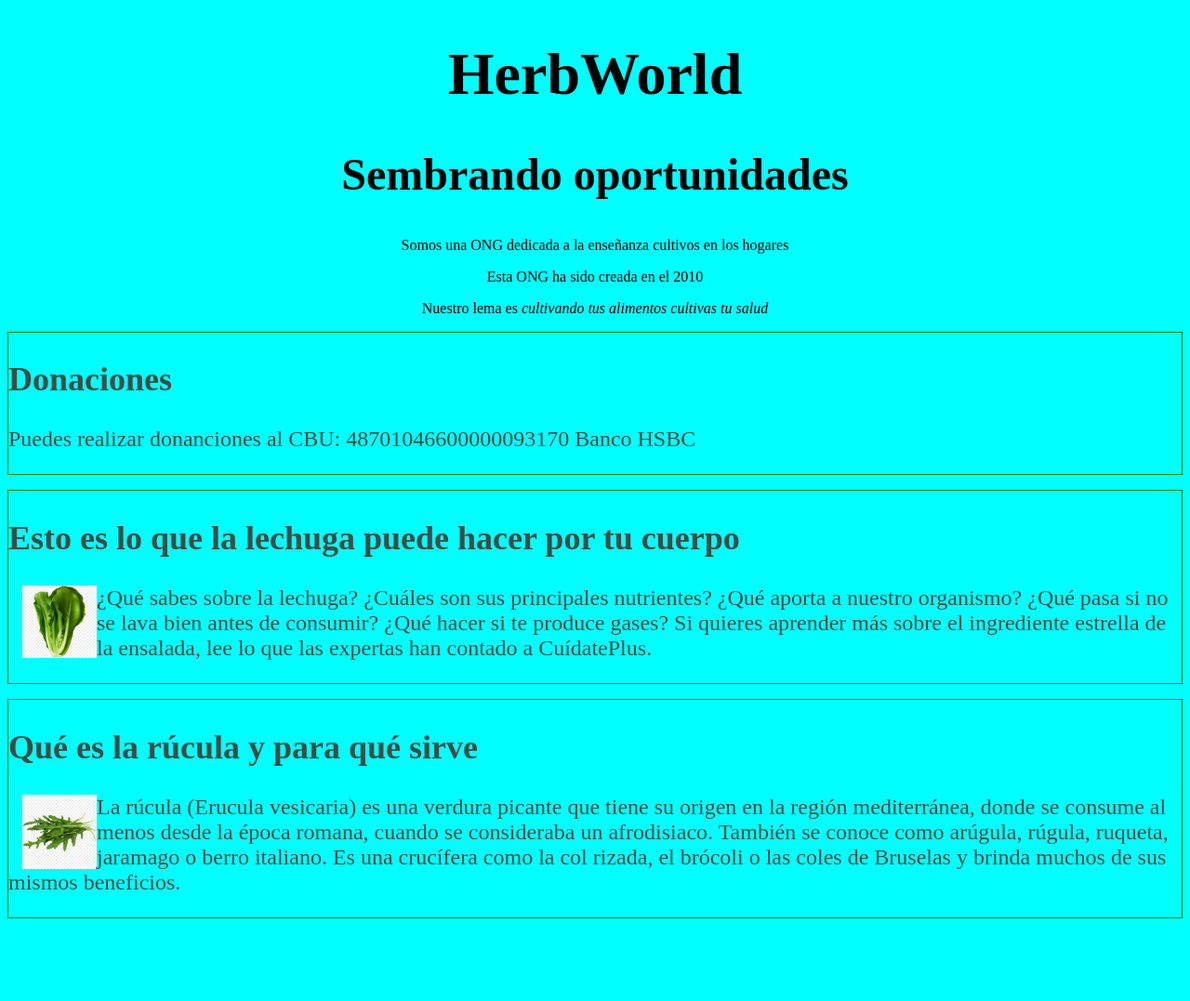
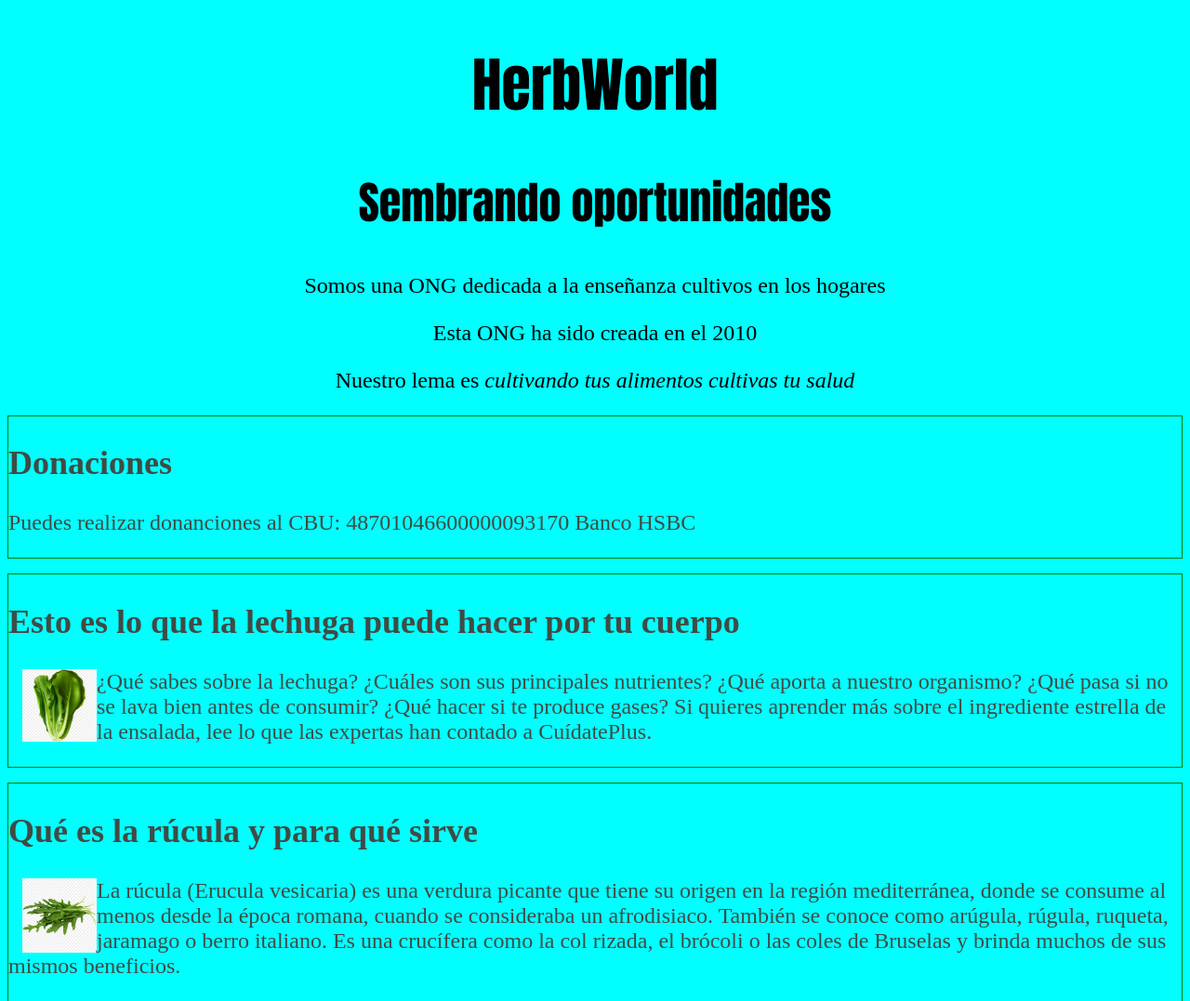
Before and after one commit to ElToqueRicardo/pb1, a plain HTML site: page index.html in a window 1280 px wide. Shown: the top 1077 px of the page at 93% size. Before the commit the page ends 996 px from the top, so only its background shows below. Drawn offline with Linux system fonts and the light colour scheme.

Commit message:
Cambios en el styles.css

```diff
--- a/styles/styles.css
+++ b/styles/styles.css
@@ -1,5 +1,8 @@
 body{
   background-color: aqua;
+}
+p{
+  font-size: 1.5rem;
 }
 .intro{
   text-align: center;
@@ -8,11 +11,13 @@ body{
 
 .for-h1{
   font-size: 4rem;
+  font-family: Impact, Haettenschweiler, 'Arial Narrow Bold', sans-serif;
 
 }
 
 .for-h2{
   font-size: 3rem;
+  font-family: Impact, Haettenschweiler, 'Arial Narrow Bold', sans-serif;
 }
 
 
```
